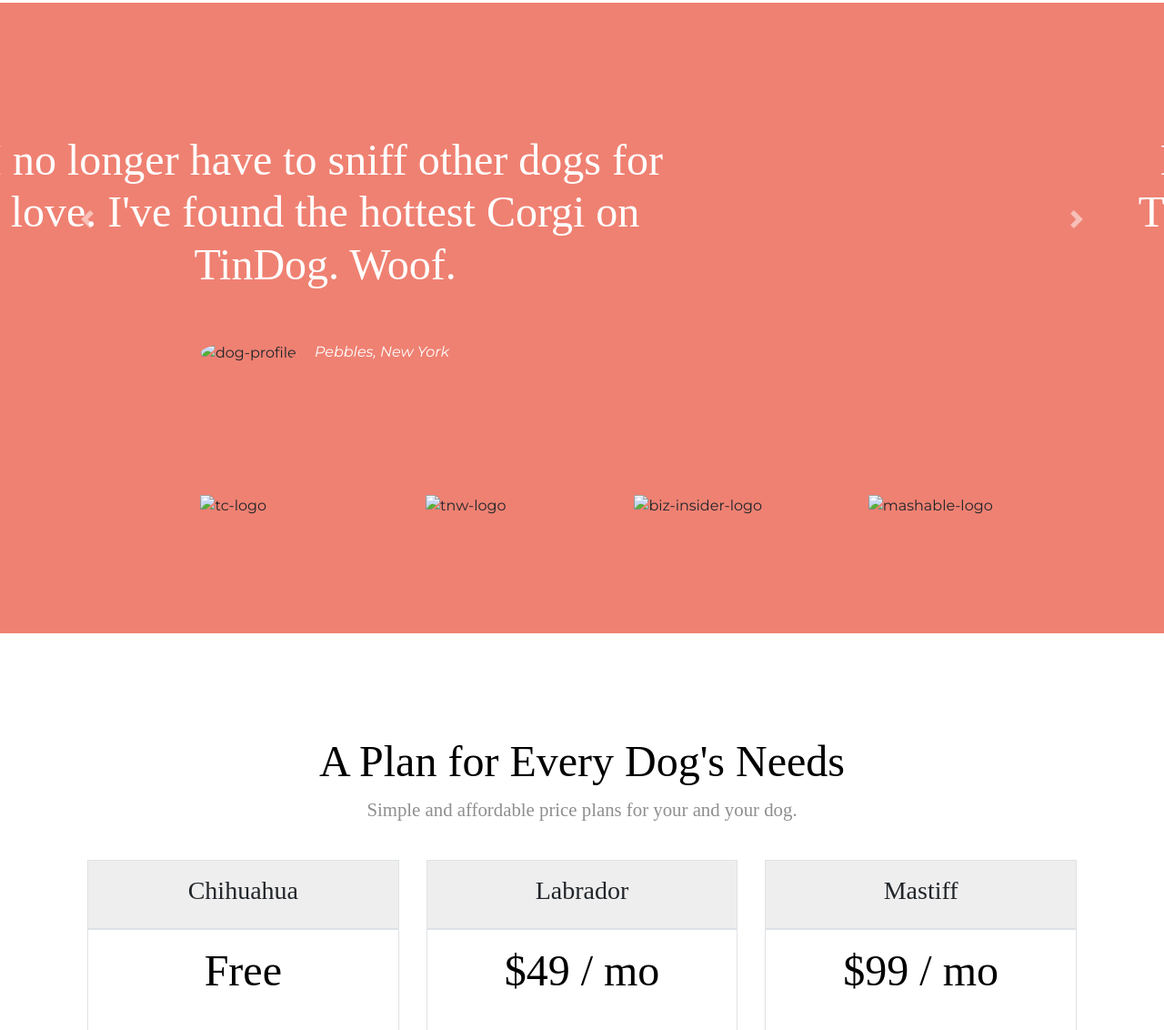
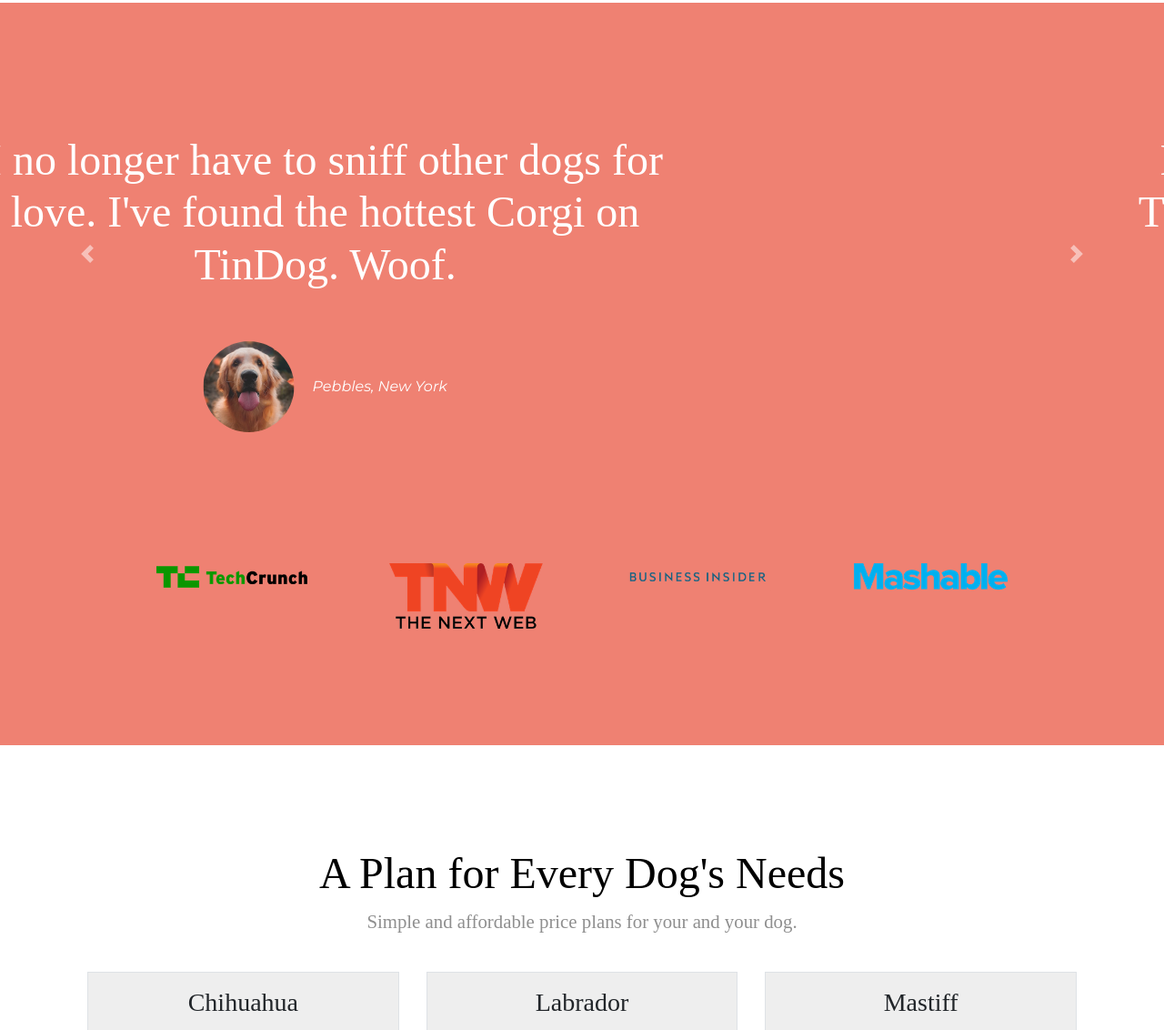
Before and after one commit to HIMANSHI-Star-cmd/Bootstrap-Sample-site1, a plain HTML site: page index.html in a window 1280 px wide. Shown: the part 1084-2216 px from the top of the page at 91% size. Drawn offline with nearby package versions, Linux system fonts and the light colour scheme; files that its build step writes are made by us from their sources.

Commit message:
Update index.html

```diff
--- a/index.html
+++ b/index.html
@@ -5,7 +5,7 @@
   <meta charset="utf-8">
   <title>TinDog</title>
   <link rel="stylesheet" href="https://maxcdn.bootstrapcdn.com/bootstrap/4.0.0/css/bootstrap.min.css" integrity="sha384-Gn5384xqQ1aoWXA+058RXPxPg6fy4IWvTNh0E263XmFcJlSAwiGgFAW/dAiS6JXm" crossorigin="anonymous">
-  <link rel="stylesheet" href="css/styles.css">
+  <link rel="stylesheet" href="styles.css">
   <link rel="stylesheet" href="https://pro.fontawesome.com/releases/v5.10.0/css/all.css" integrity="sha384-AYmEC3Yw5cVb3ZcuHtOA93w35dYTsvhLPVnYs9eStHfGJvOvKxVfELGroGkvsg+p" crossorigin="anonymous"/>
   <link rel="preconnect" href="https://fonts.googleapis.com">
   <link rel="preconnect" href="https://fonts.gstatic.com" crossorigin>
@@ -50,7 +50,7 @@
           <button type="button" class="btn btn-outline-light btn-lg Download-Button"> <i class="fab fa-google-play"></i> Download</button>
         </div>
         <div class="mainn col-lg-6 col-md-12">
-          <img class="title-image"  src="images/iphone6.png" alt="iphone-mockup">
+          <img class="title-image"  src="iphone6.png" alt="iphone-mockup">
         </div>
       </div>
 
@@ -99,14 +99,14 @@
     <div class="carousel-item active">
       <h2>I no longer have to sniff other dogs for love. I've found the hottest Corgi on TinDog. Woof.</h2>
       <div class="testimonial-item">
-        <img class="testimonial-image" src="images/dog-img.jpg" alt="dog-profile">
+        <img class="testimonial-image" src="dog-img.jpg" alt="dog-profile">
         <em class="testimonial-name">Pebbles, New York</em>
       </div>
     </div>
     <div class="carousel-item">
       <h2>My dog used to be so lonely, but with TinDog's help, they've found the love of their life. I think.</h2>
       <div class="testimonial-item">
-        <img class="testimonial-image" src="images/lady-img.jpg" alt="lady-profile">
+        <img class="testimonial-image" src="lady-img.jpg" alt="lady-profile">
         <em class="testimonial-name">Beverly, Illinois</em>
       </div>
     </div>
@@ -128,16 +128,16 @@
   <section id="press">
     <div class="row">
       <div class="col-lg-3 col-md-6 col-sm-6">
-        <img class="press-brand" src="images/techcrunch.png" alt="tc-logo">
+        <img class="press-brand" src="techcrunch.png" alt="tc-logo">
       </div>
       <div class="col-lg-3 col-md-6 col-sm-6">
-        <img class="press-brand" src="images/tnw.png" alt="tnw-logo">
+        <img class="press-brand" src="tnw.png" alt="tnw-logo">
       </div>
       <div class="col-lg-3 col-md-6 col-sm-6">
-        <img class="press-brand" src="images/bizinsider.png" alt="biz-insider-logo">
+        <img class="press-brand" src="bizinsider.png" alt="biz-insider-logo">
       </div>
       <div class="col-lg-3 col-md-6 col-sm-6">
-        <img class="press-brand" src="images/mashable.png" alt="mashable-logo">
+        <img class="press-brand" src="mashable.png" alt="mashable-logo">
       </div>
 
     </div>
```
